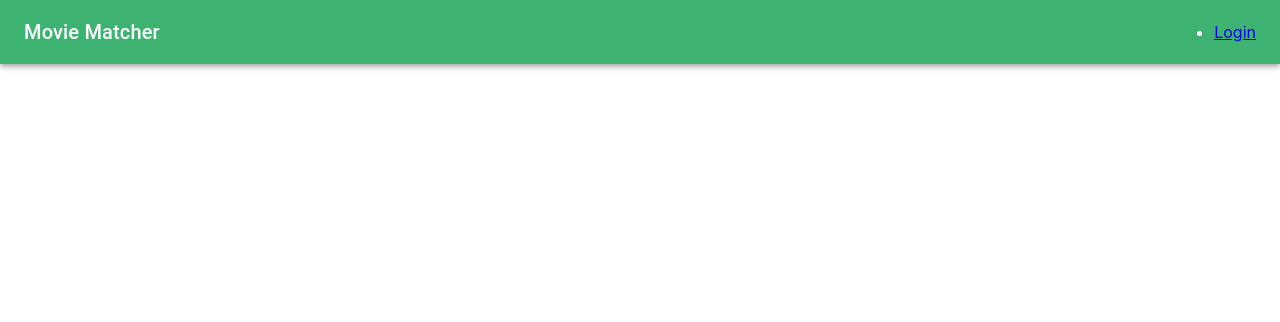
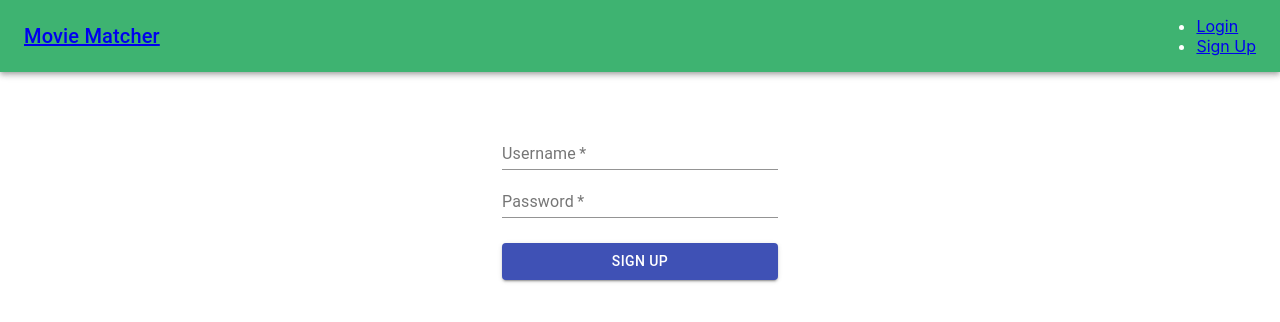
Before and after one commit to JankMajesty/movie-matcher, a React (Create React App) app: page /signup in a window 1280 px wide. Before the commit this address had no page. Shown: the top 322 px of the page. Built offline with nearby package versions, Linux system fonts and the light colour scheme.

Commit message:
pushing updates

```diff
--- a/package.json
+++ b/package.json
@@ -7,10 +7,11 @@
     "@emotion/styled": "^11.6.0",
     "@material-ui/core": "^4.12.3",
     "@material-ui/icons": "^4.11.2",
-    "@mui/material": "^5.1.0",
+    "@mui/material": "^5.1.1",
     "@testing-library/jest-dom": "^5.15.0",
     "@testing-library/react": "^11.2.7",
     "@testing-library/user-event": "^12.8.3",
+    "axios": "^0.24.0",
     "cookie": "^0.4.1",
     "google-map-react": "^2.1.10",
     "react": "^17.0.2",
--- a/src/Router.js
+++ b/src/Router.js
@@ -3,7 +3,7 @@ import { Routes, Route, Navigate } from 'react-router'
 import cookie from 'cookie'
 import Login from './containers/Login'
 import Home from './components/Home'
-
+import SignUp from './containers/SignUp'
 
 
 
@@ -29,6 +29,7 @@ const Router = () => {
         <Routes>
             <Route path="/" element={<Home/>} />
             <Route path="/login" element={<Login/>} />
+            <Route path="/signup" element={<SignUp/>} />
         </Routes>
     );
 };
--- a/src/components/Login.js
+++ b/src/components/Login.js
@@ -21,7 +21,7 @@ class App extends Component {
   login = (e) => {
     e.preventDefault()
     document.cookie = "loggedIn=true"
-    window.location.replace("/")
+    // window.location.replace("/")
   }
 
   render() {
--- a/src/components/Navigation.js
+++ b/src/components/Navigation.js
@@ -26,11 +26,14 @@ const Navigation = () => {
         <AppBar position="relative" style={{ background: '#3EB371' }}>
             <Toolbar>
                 <Typography variant="h6" style={{ flexGrow: "1" }}>
-                    Movie Matcher
+                <Link to="/"> Movie Matcher </Link>
                 </Typography>
                 <ul className="nav-list">
                     <li className="nav-list-item">
                     <Link to ="/login">Login</Link>
+                    </li>
+                    <li>
+                    <Link to ="/signup">Sign Up</Link>
                     </li>
                 </ul>
             </Toolbar>
--- /dev/null
+++ b/src/components/SignUp.js
@@ -0,0 +1,78 @@
+import React, { useState } from 'react'
+import { Navigate } from 'react-router'
+import Axios from 'axios'
+import {
+  TextField,
+  Button,
+  Container
+} from '@material-ui/core'
+
+// class App extends Component {
+//   state = {
+//     username: '',
+//     password: '',
+//   }
+
+function App(){
+
+  const [usernameReg, setUsernameReg] = useState('');
+  const [passwordReg, setPasswordReg] = useState('');
+
+  const register = () => {
+    Axios.post('movie-matcher.c9gwbpwa0mbv.us-east-2.rds.amazonaws.com/signup', {
+      username: usernameReg,
+      password: passwordReg
+    }).then((response) =>{
+      console.log(response);
+    });
+  }
+  // handleTextChange = (e) => {
+  //   const state = { ...this.state }
+  //   state[e.target.name] = e.target.value
+  //   this.setState(state)
+  // }
+
+  // signup = (e) => {
+  //   e.preventDefault()
+  //   document.cookie = "loggedIn=true"
+  //   window.location.replace("/")
+  // }
+
+  // render() {
+    //   if (this.state.redirectHome) {
+      //     return <Navigate to="/" />;
+      // }
+      return (
+        <div className="App">
+        <Container maxWidth="sm">
+          <form className="container">
+            <TextField
+              required
+              onChange={(e)=> {
+                setUsernameReg(e.target.value);
+              }}
+              name="username"
+              label="Username"
+              type="text" />
+            <TextField
+              required
+              onChange={(e)=> {
+                setPasswordReg(e.target.value);
+              }}
+              name="password"
+              label="Password"
+              type="password" />
+            <Button
+              onClick={register}
+              type="submit"
+              className="login-button"
+              variant="contained"
+              color="primary">Sign Up</Button>
+          </form>
+        </Container>
+      </div>
+    );
+  }
+
+
+export default App;
--- /dev/null
+++ b/src/containers/SignUp.js
@@ -0,0 +1,17 @@
+import { connect } from "react-redux";
+import SignUp from '../components/SignUp'
+import { setUser } from "../redux/actions";
+
+const mapStateToProps = (state) => {
+  return {
+    user: state.user,
+  };
+};
+
+const mapDispatchToProps = (dispatch) => {
+  return {
+    setUser: (username) => dispatch(setUser(username)),
+  };
+};
+
+export default connect(mapStateToProps, mapDispatchToProps)(SignUp);
```
Also changed, not shown: 1 other file (tests, documents, lock files or other folders).
